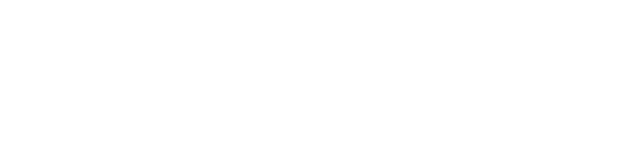
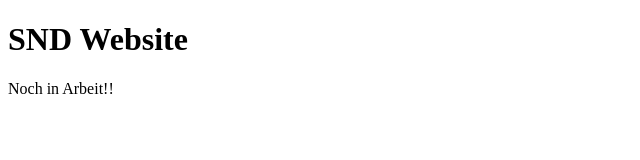
Before and after one commit to spotter-netzde/spotter-netzde.github.io, a plain HTML site: page index.html in a window 1280 px wide. Shown: the whole page, without its empty margins (0-640 px from the left). Drawn offline with Linux system fonts and the light colour scheme.

Commit message:
ein bisschen text hinzugefügt

```diff
--- a/index.html
+++ b/index.html
@@ -6,6 +6,7 @@
     <title>SND</title>
 </head>
 <body>
-
+    <h1>SND Website</h1>
+    <p>Noch in Arbeit!!</p>
 </body>
 </html>
```
